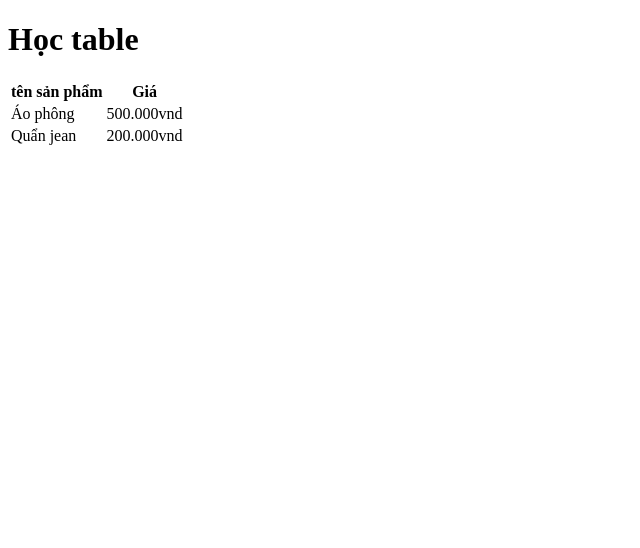
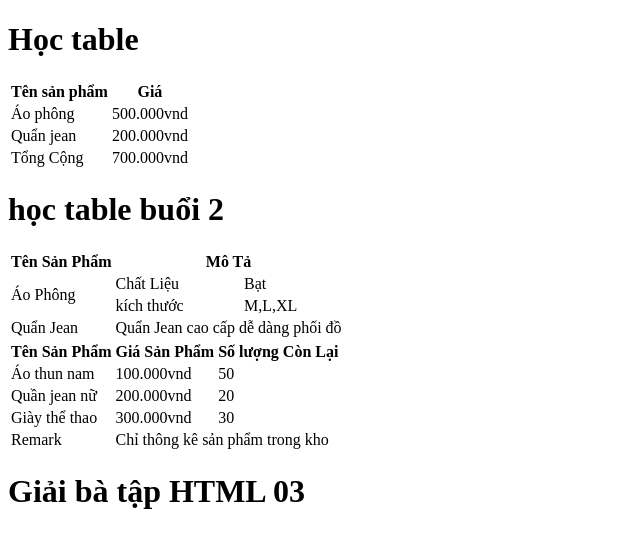
Before and after one commit to Alex-khang/duan1, a plain HTML site: page new1.html in a window 1280 px wide. Shown: the whole page, without its empty margins (0-640 px from the left). Drawn offline with Linux system fonts and the light colour scheme.

Commit message:
update new1.html

```diff
--- a/new1.html
+++ b/new1.html
@@ -9,18 +9,82 @@
   <body>
     <h1>Học table</h1>
     <table>
+      <thead>
+        <tr>
+          <th>Tên sản phẩm</th>
+          <th>Giá</th>
+        </tr>
+      </thead>
+      <tbody>
+        <tr>
+          <td>Áo phông</td>
+          <td>500.000vnd</td>
+        </tr>
+        <tr>
+          <td>Quẩn jean</td>
+          <td>200.000vnd</td>
+        </tr>
+      </tbody>
+      <tfoot>
+        <tr>
+          <td>Tổng Cộng</td>
+          <td>700.000vnd</td>
+        </tr>
+      </tfoot>
+    </table>
+    <h1>học table buổi 2</h1>
+    <table>
       <tr>
-        <th>tên sản phẩm</th>
-        <th>Giá</th>
+        <th>Tên Sản Phẩm</th>
+        <th colspan="2">Mô Tả</th>
       </tr>
       <tr>
-        <td>Áo phông</td>
-        <td>500.000vnd</td>
+        <td rowspan="2">Áo Phông</td>
+        <td>Chất Liệu</td>
+        <td>Bạt</td>
       </tr>
       <tr>
-        <td>Quẩn jean</td>
-        <td>200.000vnd</td>
+        <td>kích thước</td>
+        <td>M,L,XL</td>
+      </tr>
+      <tr>
+        <td>Quẩn Jean</td>
+        <td colspan="2">Quẩn Jean cao cấp dễ dàng phối đồ</td>
       </tr>
     </table>
+
+    <table>
+      <thead>
+        <tr>
+          <th>Tên Sản Phẩm</th>
+          <th>Giá Sản Phẩm</th>
+          <th>Số lượng Còn Lại</th>
+        </tr>
+      </thead>
+      <tbody>
+        <tr>
+          <td>Áo thun nam</td>
+          <td>100.000vnd</td>
+          <td>50</td>
+        </tr>
+        <tr>
+          <td>Quần jean nữ</td>
+          <td>200.000vnd</td>
+          <td>20</td>
+        </tr>
+        <tr>
+          <td>Giày thể thao</td>
+          <td>300.000vnd</td>
+          <td>30</td>
+        </tr>
+      </tbody>
+      <tfoot>
+        <tr>
+          <td>Remark</td>
+          <td colspan="2">Chỉ thông kê sản phẩm trong kho</td>
+        </tr>
+      </tfoot>
+    </table>
+    <h1>Giải bà tập HTML 03</h1>
   </body>
 </html>
```
